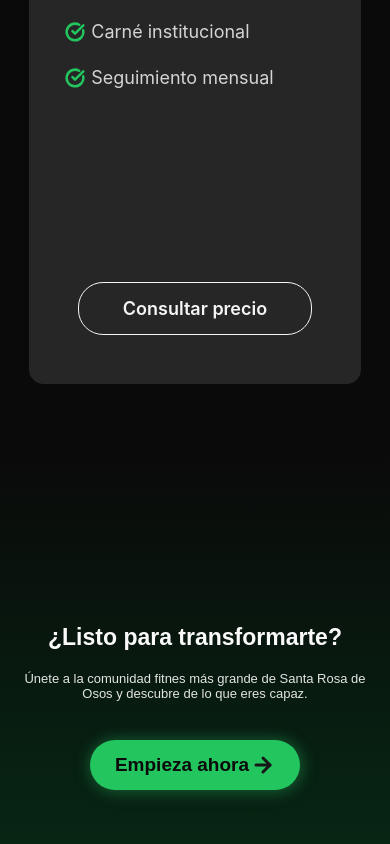
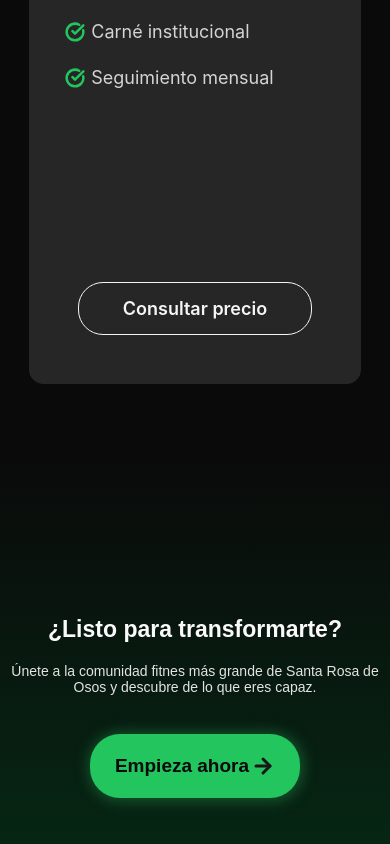
Before and after one commit to yepetopg/FrammelGym, a React (Create React App) app: page / in a window 390 px wide. Shown: the part 1808-2652 px from the top of the page. Built offline with nearby package versions, Linux system fonts and the light colour scheme.

Commit message:
fix(cta-section): modificar diseño de cta mobile

```diff
--- a/src/features/Home/components/layout/CtaSection/ctaSection.module.css
+++ b/src/features/Home/components/layout/CtaSection/ctaSection.module.css
@@ -80,7 +80,7 @@
   }
 
   .ctaSection > p {
-    font-size: 13px;
+    font-size: 14px;
   }
 }
 
--- a/src/features/Home/components/ui/CtaSectionButton/ctaSectionButton.module.css
+++ b/src/features/Home/components/ui/CtaSectionButton/ctaSectionButton.module.css
@@ -51,7 +51,7 @@
 
 @media (max-width: 550px) {
   .ctaSectionButton {
-    padding: 13px 25px;
+    padding: 20px 25px;
     gap: 2px;
   }
 }
```
